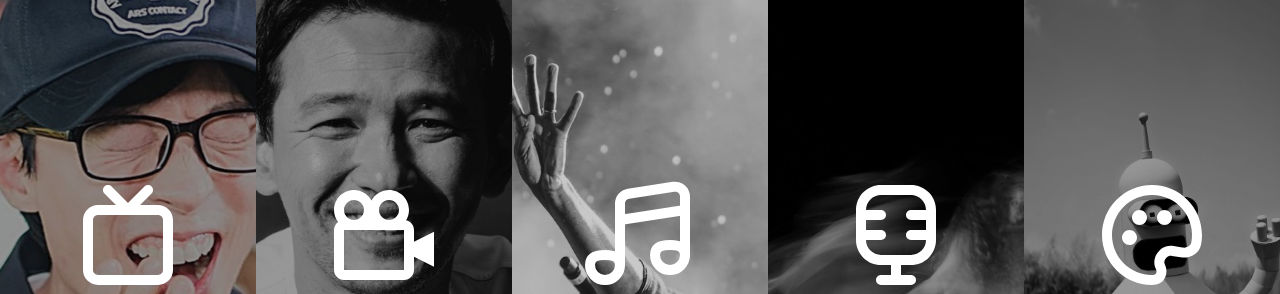
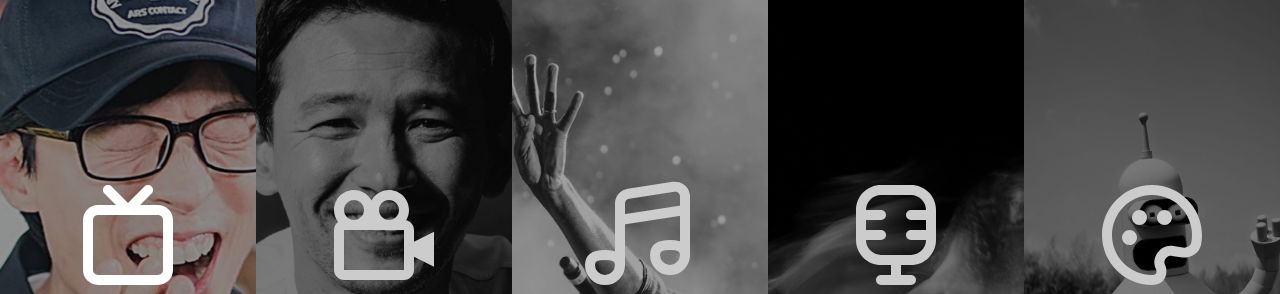
Before and after one commit to csslick/cjen-title, a plain HTML site: page index.html in a window 1280 px wide. Shown: the part 114-408 px from the top of the page. Drawn offline with Linux system fonts and the light colour scheme.

Commit message:
Add files via upload

```diff
--- a/index.html
+++ b/index.html
@@ -23,18 +23,22 @@
     </header>
     <div class="container">
         <section id="sec1" class="section">
+            <a href="#">
                 <div class="title-group">
                     <img src="./images/eva_tv.svg" alt="아이콘">
                     <h1>방송</h1>
                     <p>Broadcasting</p>
                 </div>
+            </a>
         </section>
         <section id="sec2" class="section">
+            <a href="$">
                 <div class="title-group">
                     <img src="./images/camera-movie.svg" alt="아이콘">
                     <h1>연예</h1>
                     <p>Entertainments</p>
                 </div>
+            </a>
         </section>
         <section id="sec3" class="section">
             <div class="title-group">
--- a/style.css
+++ b/style.css
@@ -37,11 +37,18 @@ section {
 }
 
 .title-group {
+    position: absolute;
     width: 100%;
-    /* outline: 1px solid red; */
-    position: absolute;
     top: calc(50% - 222px / 2);
 }
+
+.section a {
+    display: block;
+    position: absolute;
+    width: 100%;
+    height: 100%;
+}
+
 
 .title-group h1 {
     font-size: 48px;
@@ -108,11 +115,12 @@ nav a {
 
 .container section {
     /* 채도조정: 0 ~ 100 */
-    filter: grayscale(100%);
+    filter: grayscale(100%) brightness(80%);
+    transition: 0.5s;
 }
 
 .container section:hover {
-    filter: grayscale(0%);
+    filter: grayscale(0%) brightness(100%);
 }
 
 
```
Lines whose indentation alone changed are shown as unchanged.
